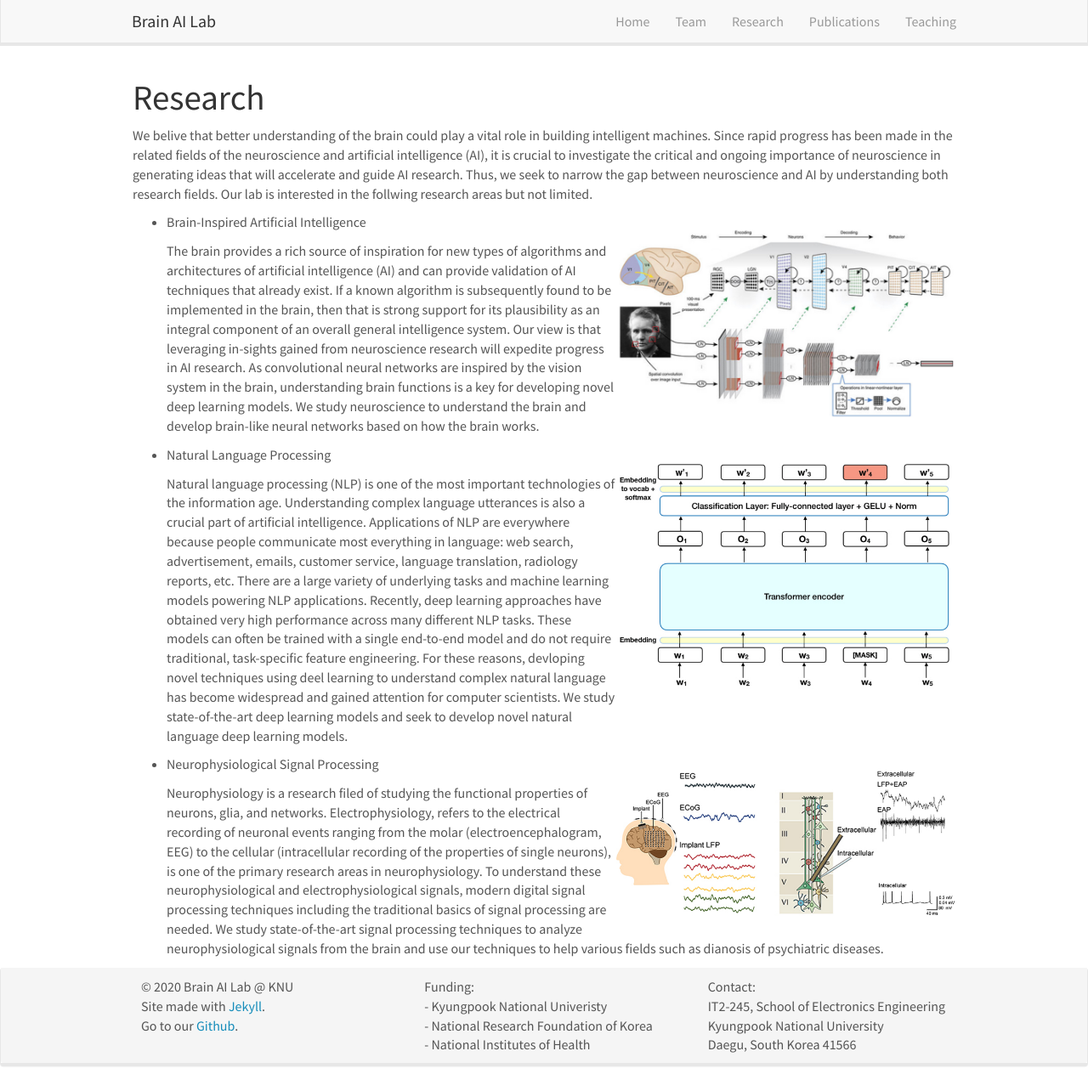
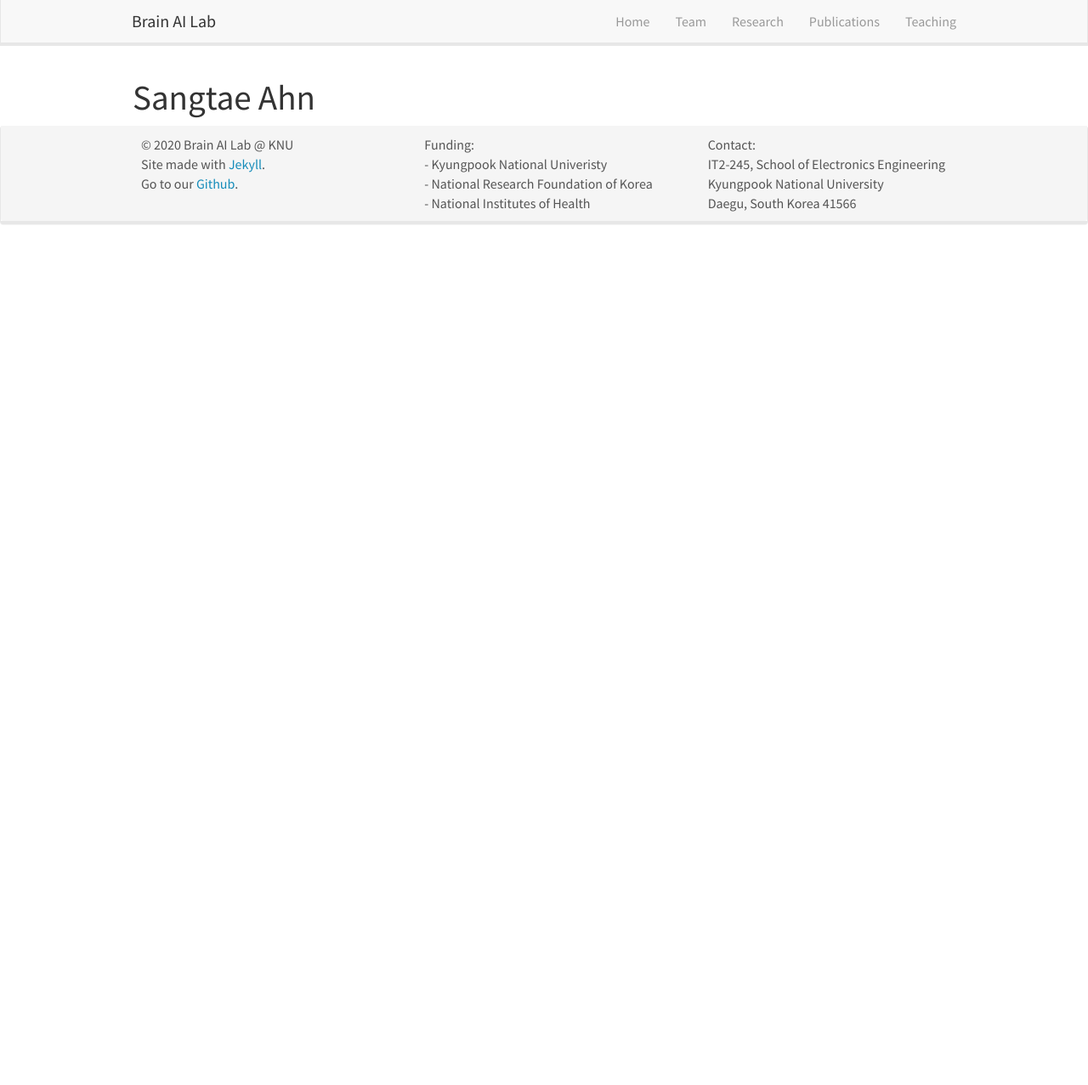
Before and after one commit to KNU-BrainAI/knu-brainai.github.io, a Jekyll site: the page built from _pages/team_stahn.md, in a window 1280 px wide and 1277 px high. Shown: the whole window at 85% size. Built offline with Jekyll 4.4.1, drawn with Linux system fonts in a browser that asks for light colours; nearby versions of some CDN libraries.

Commit message:
Update team_stahn.md

```diff
--- a/_pages/team_stahn.md
+++ b/_pages/team_stahn.md
@@ -6,18 +6,4 @@ sitemap: false
 permalink: /team_stahn/
 ---
 
-# Research
-
-We belive that better understanding of the brain could play a vital role in building intelligent machines. Since rapid progress has been made in the related fields of the neuroscience and artificial intelligence (AI), it is crucial to investigate the critical and ongoing importance of neuroscience in generating ideas that will accelerate and guide AI research. Thus, we seek to narrow the gap between neuroscience and AI by understanding both research fields. Our lab is interested in the follwing research areas but not limited.
-
-- Brain-Inspired Artificial Intelligence ![]({{ site.url }}{{ site.baseurl }}/images/cnn.png){: style="width: 400px; float: right"}
-
-  The brain provides a rich source of inspiration for new types of algorithms and architectures of artificial intelligence (AI) and can provide validation of AI techniques that already exist. If a known algorithm is subsequently found to be implemented in the brain, then that is strong support for its plausibility as an integral component of an overall general intelligence system. Our view is that leveraging in-sights gained from neuroscience research will expedite progress in AI research. As convolutional neural networks are inspired by the vision system in the brain, understanding brain functions is a key for developing novel deep learning models. We study neuroscience to understand the brain and develop brain-like neural networks based on how the brain works.
-
-- Natural Language Processing ![]({{ site.url }}{{ site.baseurl }}/images/bert.jpg){: style="width: 400px; float: right"}
-
-  Natural language processing (NLP) is one of the most important technologies of the information age. Understanding complex language utterances is also a crucial part of artificial intelligence. Applications of NLP are everywhere because people communicate most everything in language: web search, advertisement, emails, customer service, language translation, radiology reports, etc. There are a large variety of underlying tasks and machine learning models powering NLP applications. Recently, deep learning approaches have obtained very high performance across many different NLP tasks. These models can often be trained with a single end-to-end model and do not require traditional, task-specific feature engineering. For these reasons, devloping novel techniques using deel learning to understand complex natural language has become widespread and gained attention for computer scientists. We study state-of-the-art deep learning models and seek to develop novel natural language deep learning models.
-
- - Neurophysiological Signal Processing ![]({{ site.url }}{{ site.baseurl }}/images/eeg.png){: style="width: 400px; float: right"}
-
-   Neurophysiology is a research filed of studying the functional properties of neurons, glia, and networks. Electrophysiology, refers to the electrical recording of neuronal events ranging from the molar (electroencephalogram, EEG) to the cellular (intracellular recording of the properties of single neurons), is one of the primary research areas in neurophysiology. To understand these neurophysiological and electrophysiological signals, modern digital signal processing techniques including the traditional basics of signal processing are needed. We study state-of-the-art signal processing techniques to analyze neurophysiological signals from the brain and use our techniques to help various fields such as dianosis of psychiatric diseases.
+# Sangtae Ahn
```
